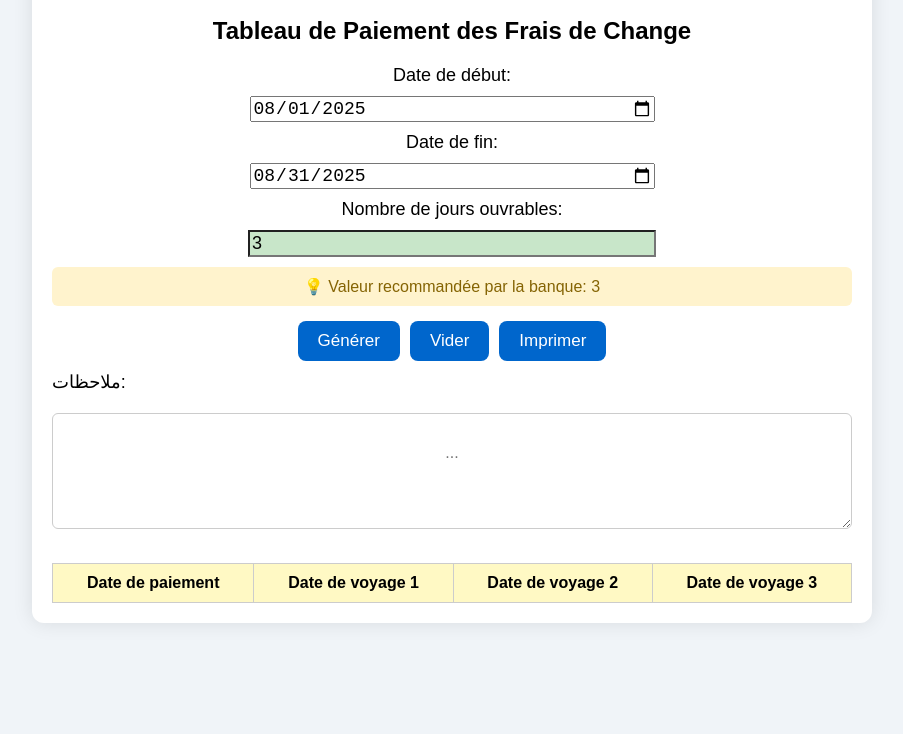
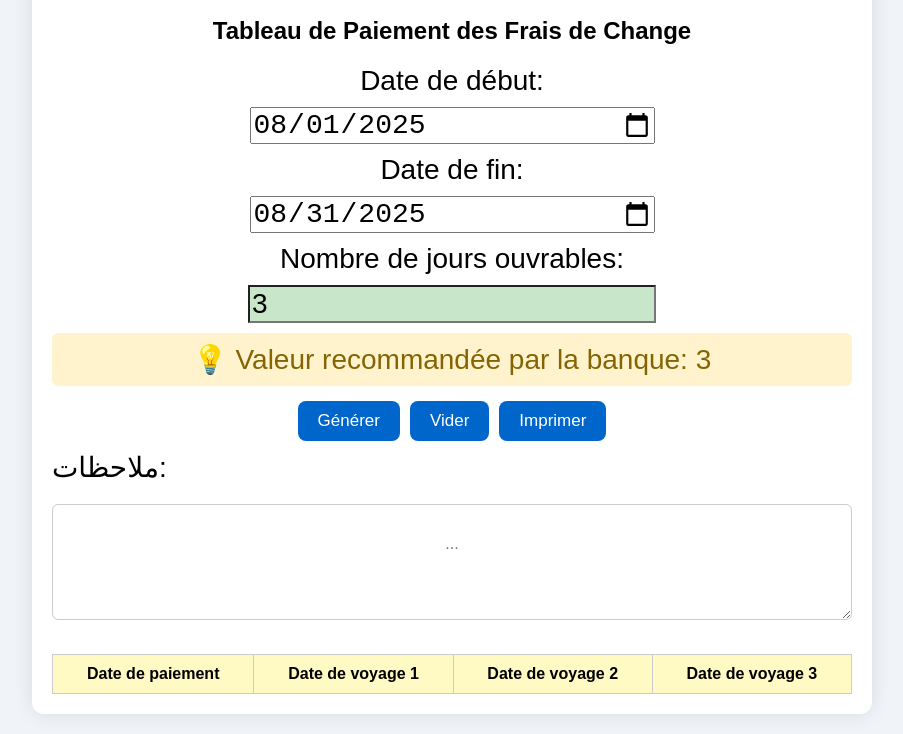
Before and after one commit to DDjamal/Tableau_de_Paiement, a plain HTML site: page index.html in a window 1280 px wide. Shown: the part 191-925 px from the top of the page, without its empty margins (188-1091 px from the left). Before the commit the page ends 834 px from the top, so only its background shows below. Drawn offline with Linux system fonts and the light colour scheme.

Commit message:
index.html

```diff
--- a/index.html
+++ b/index.html
@@ -45,7 +45,7 @@
       display: block;
       width: 50%;
       margin: 10px 0;
-      font-size: 18px;
+      font-size: 28px;
     }
 
     textarea {
@@ -108,6 +108,8 @@
       padding: 10px;
       border-radius: 6px;
       margin-top: 10px;
+      font-size: 28px; /* ⬅️ حجم الخط المضاف */
+
     }
 
     .button-row {
@@ -243,7 +245,7 @@
 <center>
 
     <div class="logo-container">
-      <img src="https://raw.githubusercontent.com/DDjamal/Tableau_de_Paiement/refs/heads/main/Logo_of_the_Bank_of_Algeria.png" alt="Logo" class="logo">
+      <img src="Logo_of_the_Bank_of_Algeria.png" alt="Logo" class="logo">
     </div>
 
 
```
